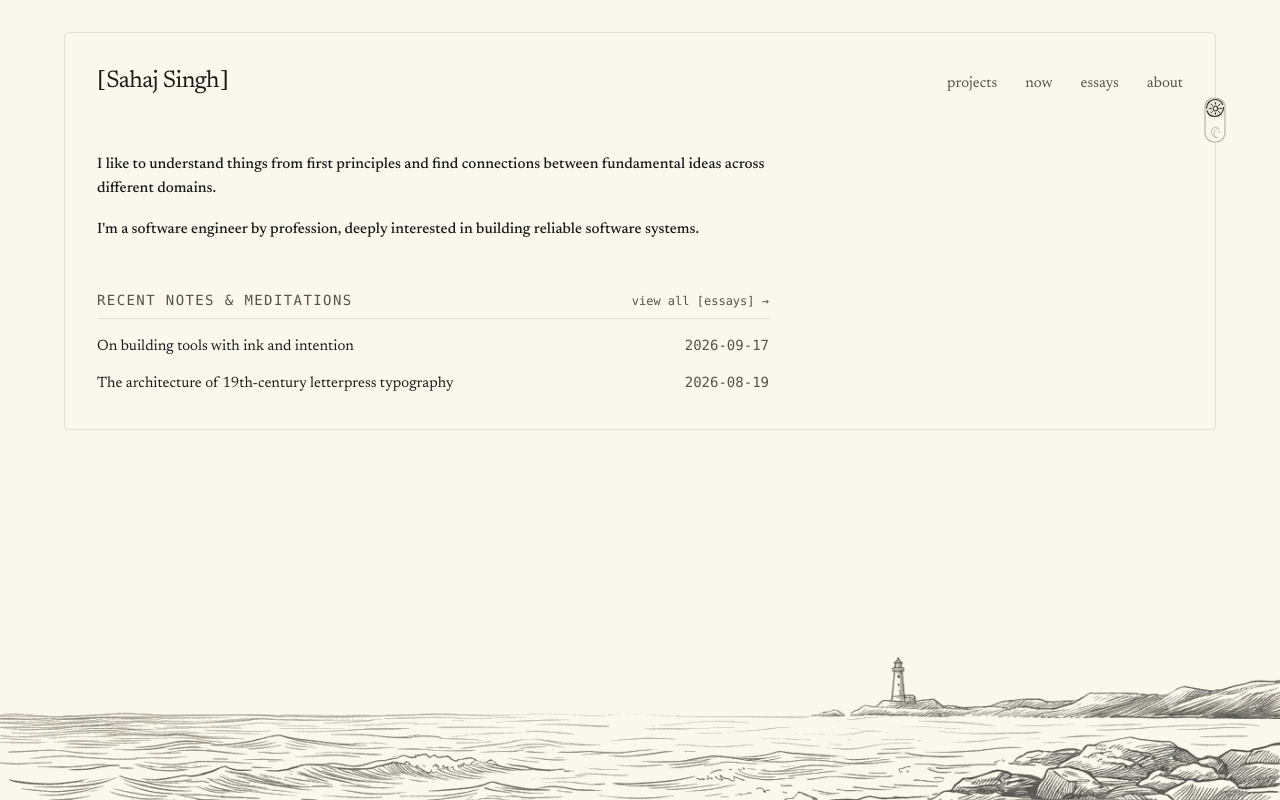
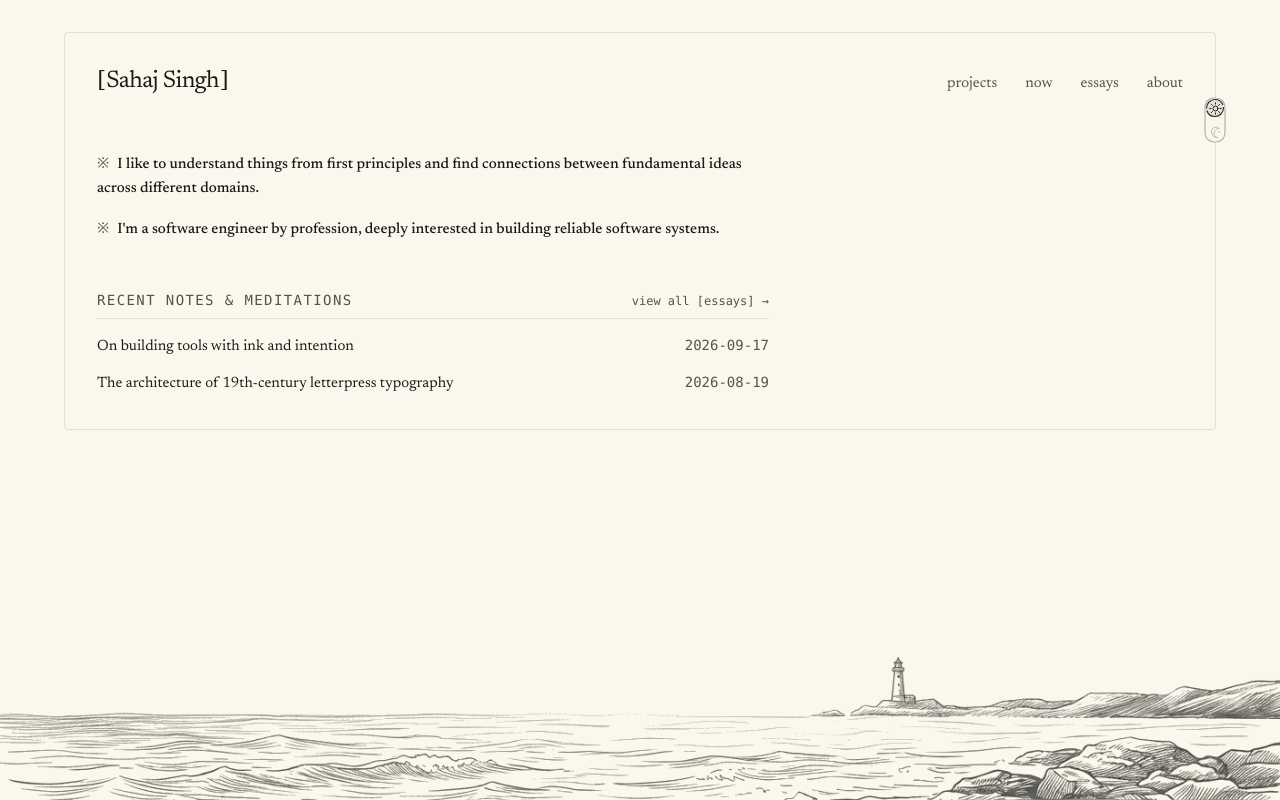
Before and after one commit to sahajdeepsingh651/sahajsingh, a Next.js app: page / in a window 1280 px wide. Built offline with nearby package versions, Linux system fonts and the light colour scheme.

Commit message:
feat: add 18th-century reference mark (※) to bio tenets

```diff
--- a/src/app/page.tsx
+++ b/src/app/page.tsx
@@ -5,10 +5,12 @@ export default function Home() {
         <div className="space-y-12 max-w-2xl">
             <section className="space-y-4">
                 <p className="leading-relaxed font-medium">
+                    <span className="opacity-75 mr-2 select-none">※</span>
                     I like to understand things from first principles and find connections
                     between fundamental ideas across different domains.
                 </p>
                 <p className="leading-relaxed font-medium">
+                    <span className="opacity-75 mr-2 select-none">※</span>
                     I&apos;m a software engineer by profession, deeply interested in
                     building reliable software systems.
                 </p>
```
